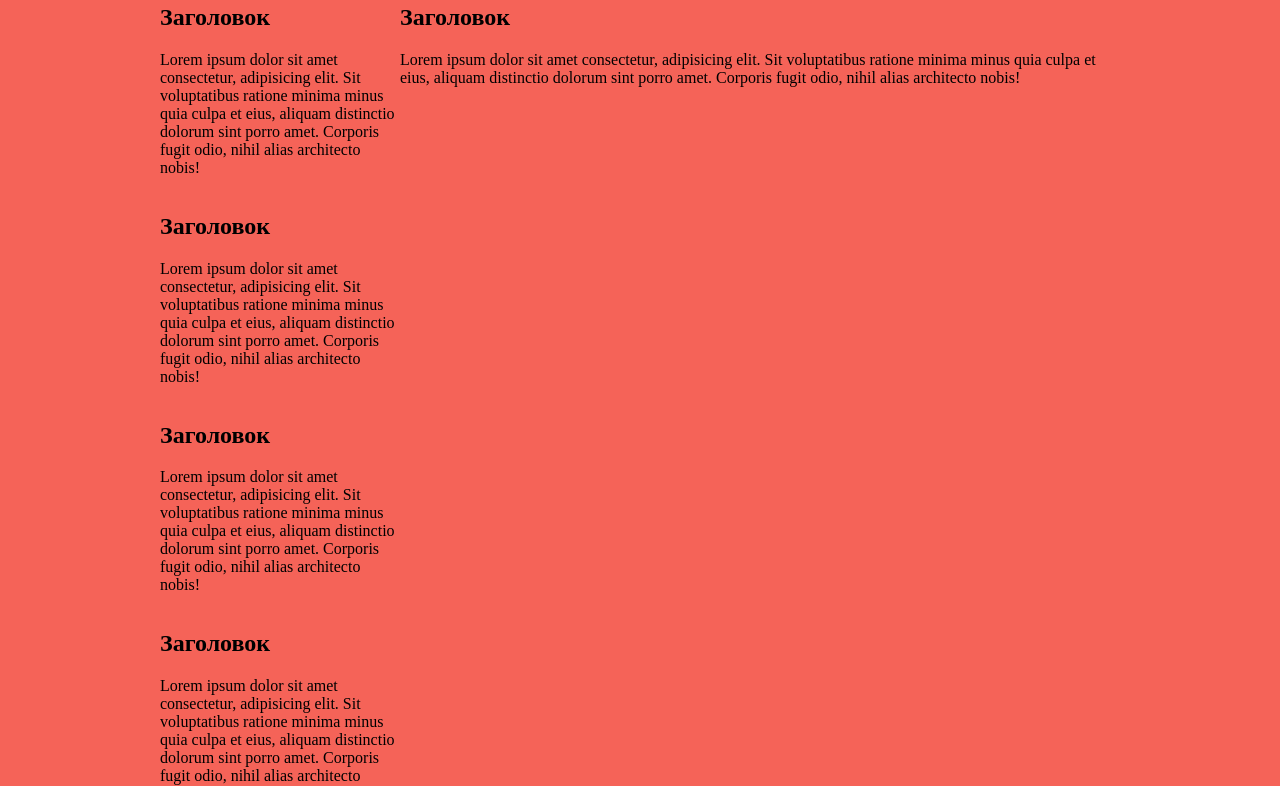
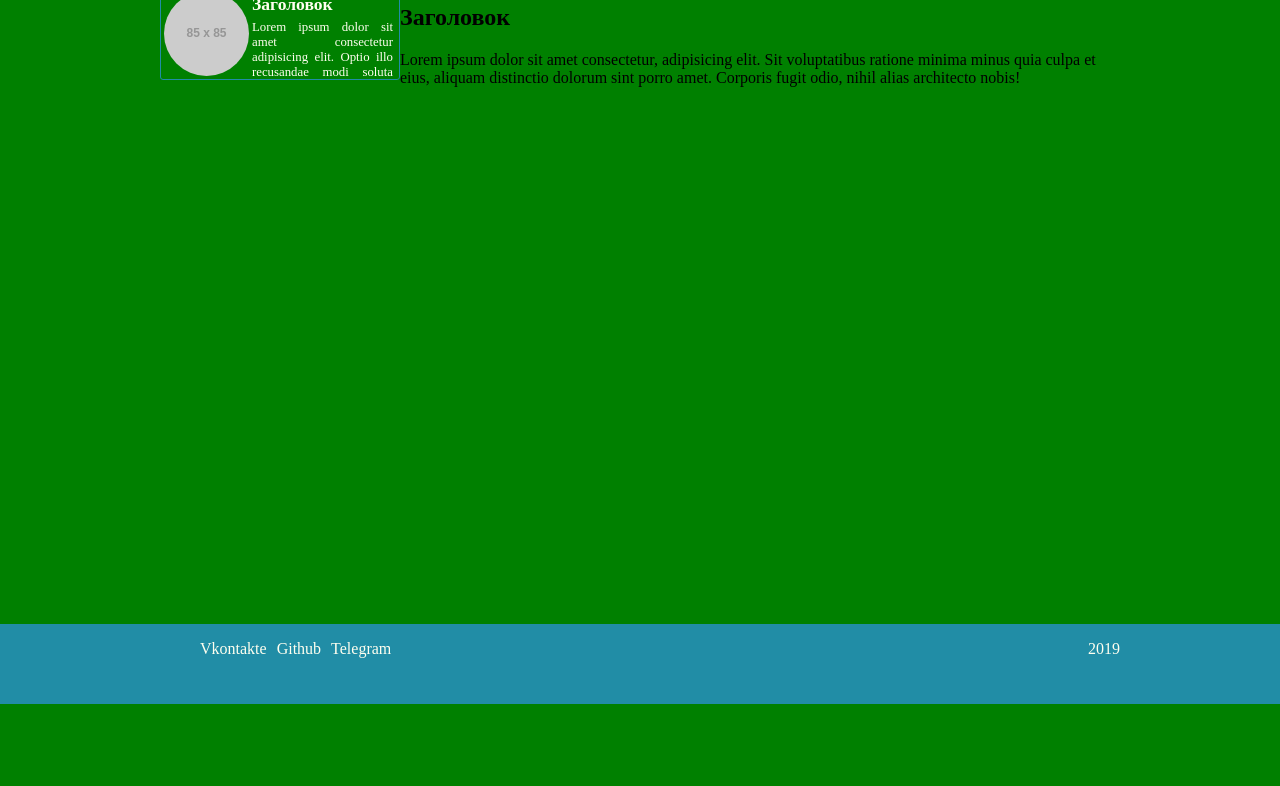
Before and after one commit to romanrg/social_app, a website: page index.html in a window 1280 px wide. Shown: the part 96-882 px from the top of the page. After the commit the page ends 800 px from the top, so only its background shows below. Drawn offline with Linux system fonts and the light colour scheme; placeholder pictures from the web are drawn by us.

Commit message:
add card to the aside section

```diff
--- a/index.html
+++ b/index.html
@@ -32,46 +32,24 @@
     <main class="main">
         <div class="main__wrapper">
             <aside class="main__aside">
-                <div>
-                    <h2>Заголовок</h2>
-                    <p>Lorem ipsum dolor sit amet consectetur, adipisicing elit. Sit voluptatibus ratione minima minus quia culpa et eius, aliquam distinctio dolorum sint porro amet. Corporis fugit odio, nihil alias architecto nobis!</p>
-                </div>
-                <div>
-                        <h2>Заголовок</h2>
-                        <p>Lorem ipsum dolor sit amet consectetur, adipisicing elit. Sit voluptatibus ratione minima minus quia culpa et eius, aliquam distinctio dolorum sint porro amet. Corporis fugit odio, nihil alias architecto nobis!</p>
-                    </div>
-                    <div>
-                            <h2>Заголовок</h2>
-                            <p>Lorem ipsum dolor sit amet consectetur, adipisicing elit. Sit voluptatibus ratione minima minus quia culpa et eius, aliquam distinctio dolorum sint porro amet. Corporis fugit odio, nihil alias architecto nobis!</p>
+                <section class="aside__card">
+                    <a href="#"><span class="visually-hidden">Посмотреть запись</span>
+                        <img src="http://placehold.it/85x85" alt="user pic"
+                        class="aside__photo--user-pic" height="85" width="85">
+                        <div class="card__wrapper">
+                        <h1 class="aside__title">Заголовок</h1>
+                        <p class="aside__text">
+                            Lorem ipsum dolor sit amet consectetur
+                            adipisicing elit. Optio illo recusandae
+                            modi soluta cumque corrupti nesciunt
+                            illum ipsa dicta facilis nulla doloribus
+                            laboriosam quia, veniam, delectus ut.
+                            Explicabo, ab vero.
+                        </p>
+                        <a href="#" class="aside__more">...</a>
                         </div>
-                        <div>
-                                <h2>Заголовок</h2>
-                                <p>Lorem ipsum dolor sit amet consectetur, adipisicing elit. Sit voluptatibus ratione minima minus quia culpa et eius, aliquam distinctio dolorum sint porro amet. Corporis fugit odio, nihil alias architecto nobis!</p>
-                            </div>
-                            <div>
-                                    <h2>Заголовок</h2>
-                                    <p>Lorem ipsum dolor sit amet consectetur, adipisicing elit. Sit voluptatibus ratione minima minus quia culpa et eius, aliquam distinctio dolorum sint porro amet. Corporis fugit odio, nihil alias architecto nobis!</p>
-                                </div>
-                                <div>
-                                        <h2>Заголовок</h2>
-                                        <p>Lorem ipsum dolor sit amet consectetur, adipisicing elit. Sit voluptatibus ratione minima minus quia culpa et eius, aliquam distinctio dolorum sint porro amet. Corporis fugit odio, nihil alias architecto nobis!</p>
-                                    </div>
-                                    <div>
-                                            <h2>Заголовок</h2>
-                                            <p>Lorem ipsum dolor sit amet consectetur, adipisicing elit. Sit voluptatibus ratione minima minus quia culpa et eius, aliquam distinctio dolorum sint porro amet. Corporis fugit odio, nihil alias architecto nobis!</p>
-                                        </div>
-                                        <div>
-                                                <h2>Заголовок</h2>
-                                                <p>Lorem ipsum dolor sit amet consectetur, adipisicing elit. Sit voluptatibus ratione minima minus quia culpa et eius, aliquam distinctio dolorum sint porro amet. Corporis fugit odio, nihil alias architecto nobis!</p>
-                                            </div>
-                                            <div>
-                                                    <h2>Заголовок</h2>
-                                                    <p>Lorem ipsum dolor sit amet consectetur, adipisicing elit. Sit voluptatibus ratione minima minus quia culpa et eius, aliquam distinctio dolorum sint porro amet. Corporis fugit odio, nihil alias architecto nobis!</p>
-                                                </div>
-                                                <div>
-                                                        <h2>Заголовок</h2>
-                                                        <p>Lorem ipsum dolor sit amet consectetur, adipisicing elit. Sit voluptatibus ratione minima minus quia culpa et eius, aliquam distinctio dolorum sint porro amet. Corporis fugit odio, nihil alias architecto nobis!</p>
-                                                    </div>
+                    </a>
+                </section>
 
             </aside>
             <section class="main__content">
--- a/src/stylesheets/app.less
+++ b/src/stylesheets/app.less
@@ -11,7 +11,10 @@
 @import './blocks/site-nav.less';
 
 
+//Main
 @import './blocks/main.less';
+@import './blocks/aside__card.less';
 
 
+//Footer
 @import './blocks/footer.less';
--- /dev/null
+++ b/src/stylesheets/blocks/aside__card.less
@@ -0,0 +1,50 @@
+.aside__card {
+    height: 85px;
+    display: flex;
+    padding: 3px;
+
+
+    border: 1px solid @bg-color;
+    border-radius: 3px;
+    margin-top: 3px;
+
+    &:hover {
+        background: fade(@bg-color, 40%);
+        cursor: pointer;
+    }
+    a {
+        .clear-properties();
+    }
+}
+
+.aside__photo--user-pic {
+    border-radius: 50%;
+}
+
+.card__wrapper {
+    padding: 3px;
+    overflow: hidden;
+}
+
+.aside__title {
+    margin-top: 0;
+    overflow: hidden;
+    color: @color;
+    margin-bottom: 5px;
+    text-align: justify;
+    font-size: 1.1rem;
+
+}
+
+.aside__text {
+    overflow: hidden;
+    color: @color;
+    margin-top: 0;
+    margin-bottom: 0;
+    text-align: justify;
+    font-size: 0.8rem;
+}
+
+.aside__more {
+    .clear-properties();
+}
--- a/src/stylesheets/blocks/main.less
+++ b/src/stylesheets/blocks/main.less
@@ -1,5 +1,5 @@
 .main {
-    background: @danger-color;
+
     flex-grow: 2;
     display: flex;
 
--- a/src/stylesheets/scafile.less
+++ b/src/stylesheets/scafile.less
@@ -9,3 +9,11 @@ body {
 
     height: 100vh;
 }
+
+.visually-hidden {
+    position: absolute;
+    clip: rect(0 0 0 0);
+    width: 1px;
+    height: 1px;
+    margin: -1px;
+}
```
Also changed, not shown: build/styles/main.min.css.
